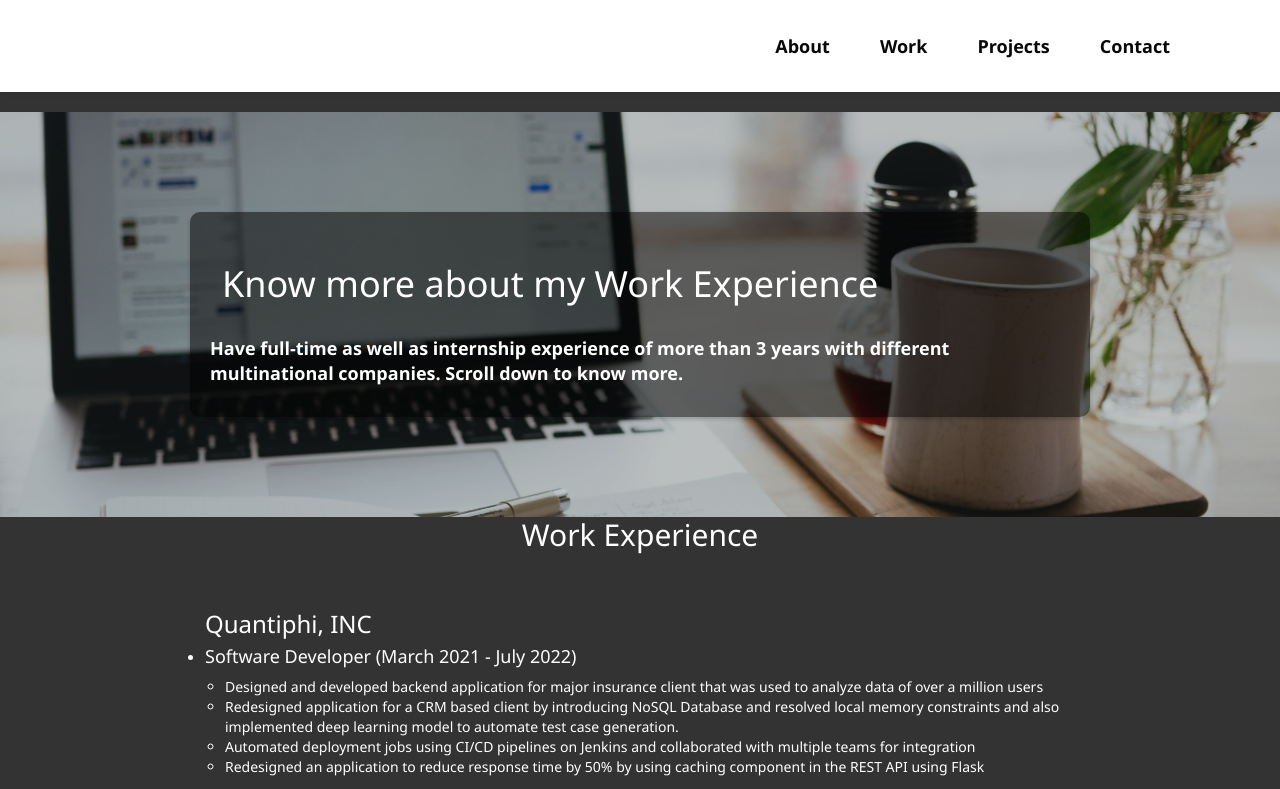
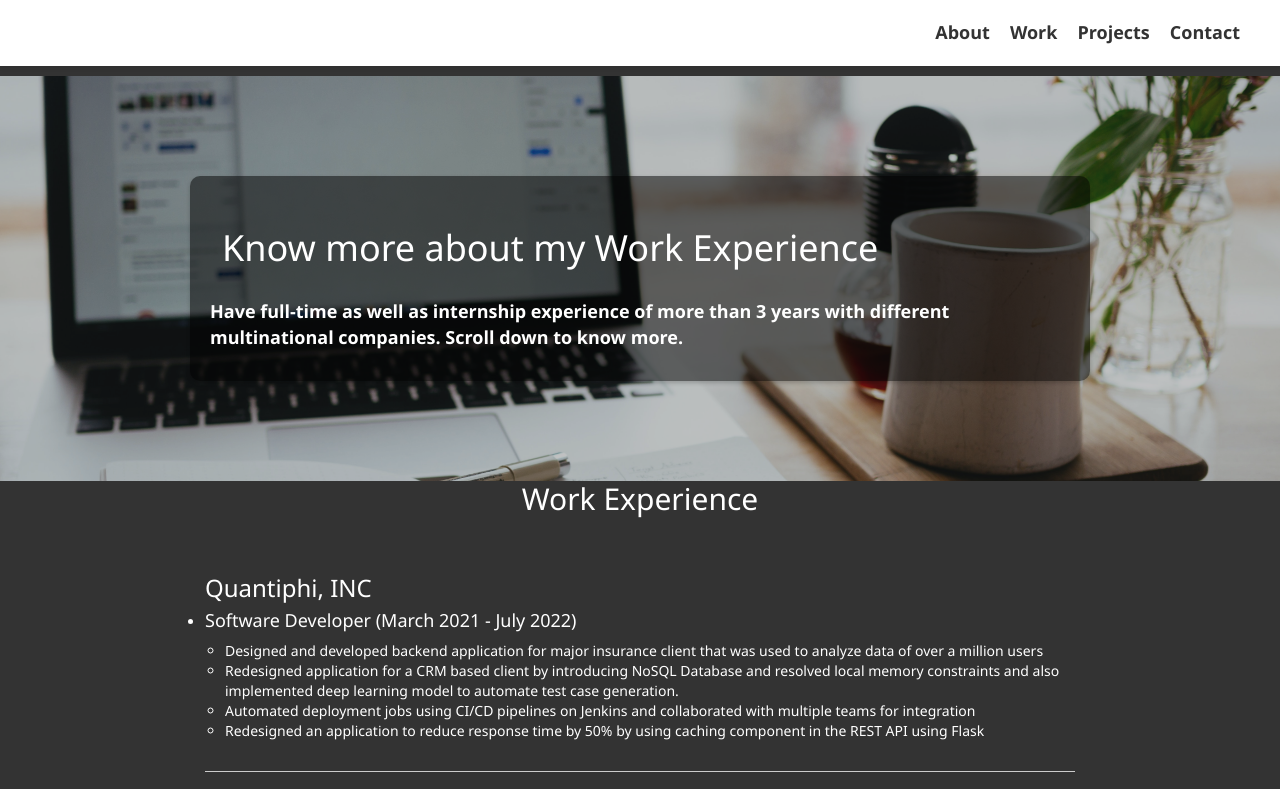
Before and after one commit to gaurikasar/GauriKasar.github.io, a plain HTML site: page work.html in a window 1280 px wide. Shown: the top 789 px of the page. Drawn offline with nearby package versions, Linux system fonts and the light colour scheme.

Commit message:
added changes on navbar for work

```diff
--- a/work.html
+++ b/work.html
@@ -13,23 +13,22 @@
 
   <body>
     <header>
-      <nav class="navbar navbar-expand-lg bg-dark navbar-dark">
-        <div class="container">
-          <ul class="nav navbar-nav navbar-right navbar-top">
+      <nav>
+        <ul>
           <li>
-              <a class="link-items" href="index.html">About</a>
+            <a href="index.html">About</a>
+          </li>
+
+          <li>
+            <a href="work.html">Work</a>
           </li>
           <li>
-              <a class="link-items" href="work.html">Work</a>
+            <a href="projects.html">Projects</a>
           </li>
           <li>
-              <a class="link-items" href="projects.html">Projects</a>
-            </li>
-            <li>
-              <a class="link-items" href="index.html#contact">Contact</a>
+            <a href="index.html#contact">Contact</a>
           </li>
         </ul>
-        </div>
       </nav>
     </header>
     <section id="hero">
```
Also changed, not shown: CSS/style.css (+4 -4 lines). Lines whose indentation alone changed are shown as unchanged.
